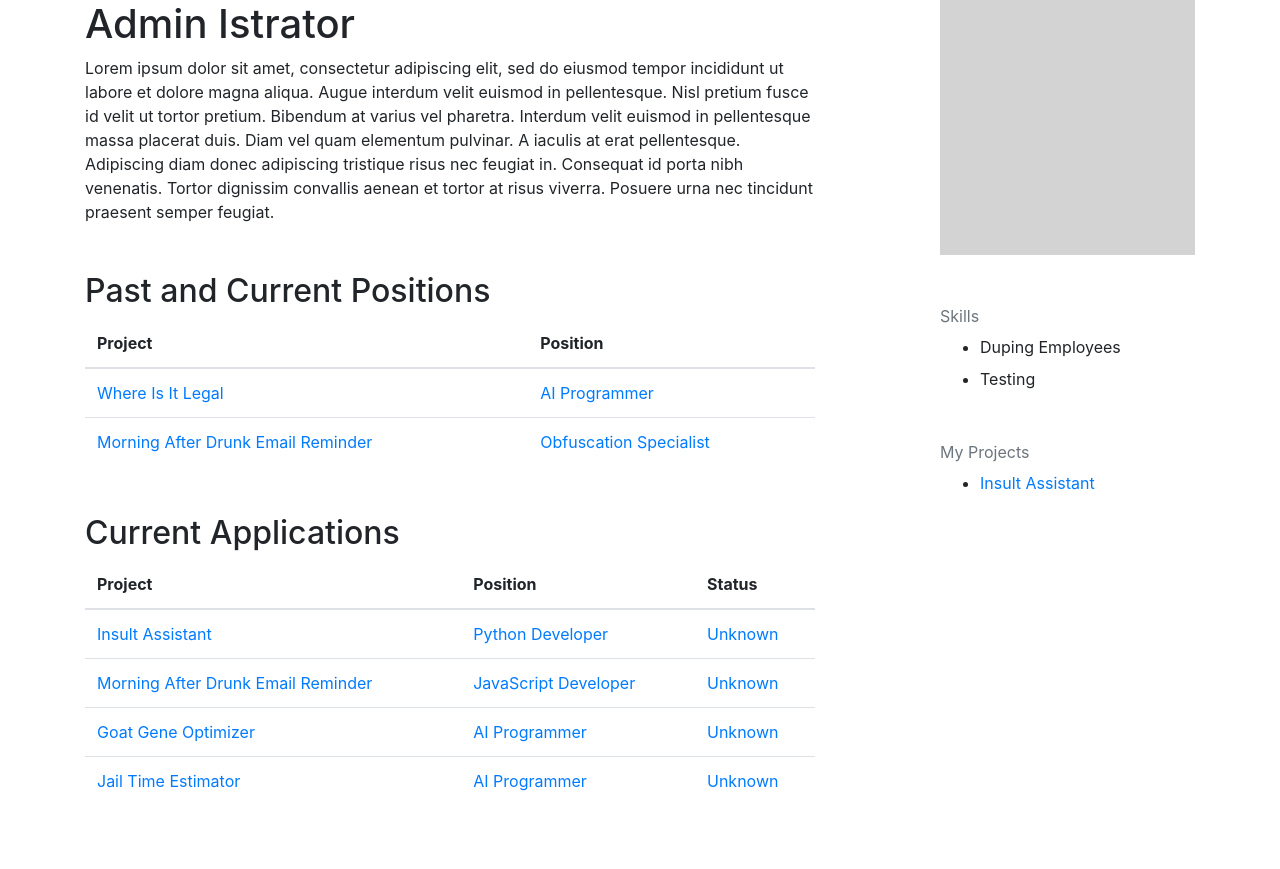
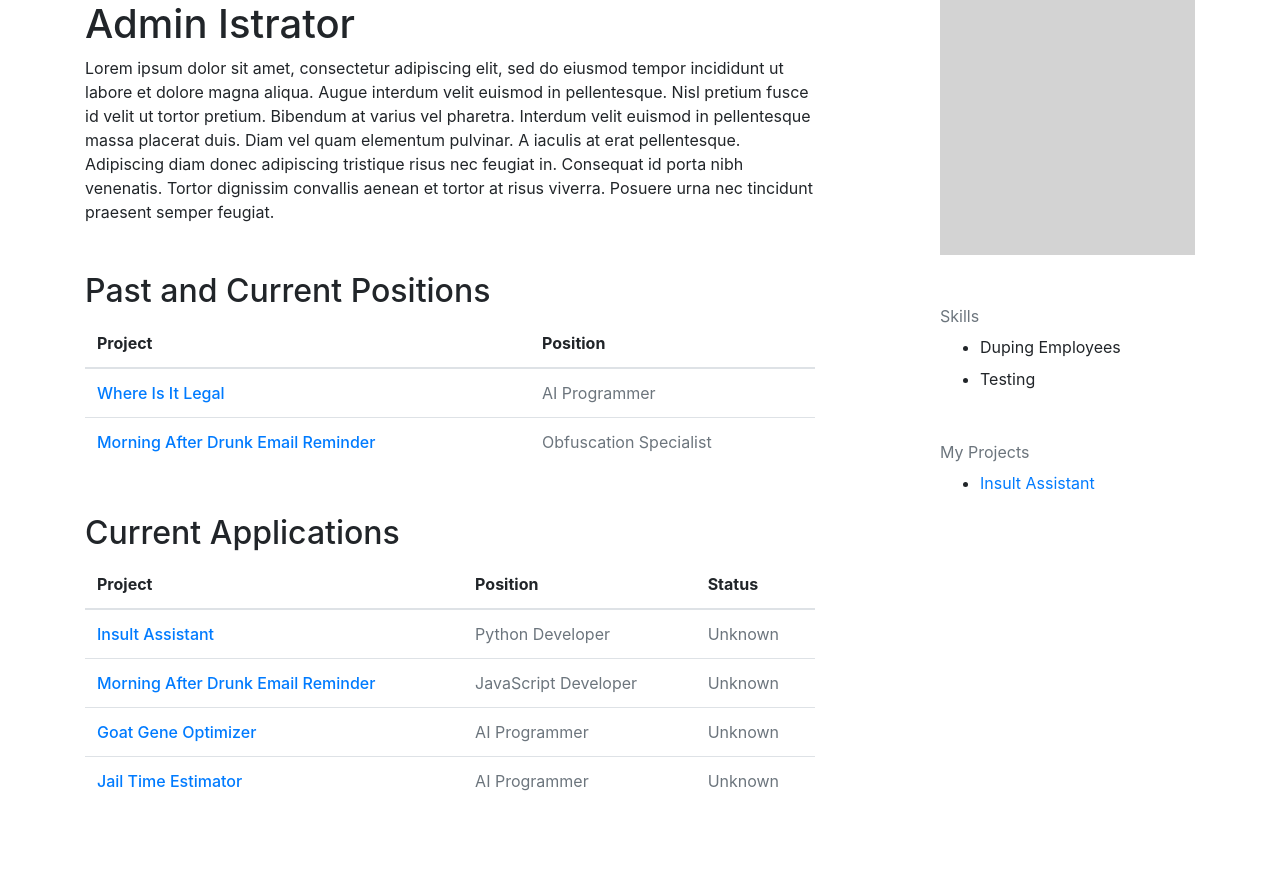
Before and after one commit to AndrewHawes/techdegree-project-12, a Django app: page /profile/ in a window 1280 px wide. Shown: the part 294-1163 px from the top of the page. Run offline with Django 3.2, Linux system fonts and the light colour scheme; a user stored in the database is signed in; data comes from the database, SQL or seed files in the repository; parts of the project's set-up code (start-up, migrations or seed data) failed here and were passed over; some libraries are stand-ins or nearby versions.

Commit message:
Update CSS

```diff
--- a/accounts/templates/accounts/profile.html
+++ b/accounts/templates/accounts/profile.html
@@ -56,8 +56,8 @@
                   <tbody>
                     {% for position in positions %}
                       <tr>
-                        <td><a href="{% url 'project' position.project.id %}">{{ position.project.title }}</a></td>
-                        <td><a href="{% url 'project' position.project.id %}">{{ position.title }}</a></td>
+                        <td><a href="{% url 'project' position.project.id %}" class="h6">{{ position.project.title }}</a></td>
+                        <td><a href="{% url 'project' position.project.id %}" class="text-muted">{{ position.title }}</a></td>
                       </tr>
                     {% endfor %}
                   </tbody>
@@ -81,14 +81,14 @@
               <tbody>
                 {% for application in profile.user.applications.all %}
                   <tr>
-                    <td><a href="{% url 'project' application.position.project.id %}">{{ application.position.project.title }}</a></td>
-                    <td><a href="{% url 'project' application.position.project.id %}">{{ application.position.title }}</a></td>
+                    <td><a href="{% url 'project' application.position.project.id %}" class="h6">{{ application.position.project.title }}</a></td>
+                    <td><a href="{% url 'project' application.position.project.id %}" class="text-muted">{{ application.position.title }}</a></td>
                     <td>{% if application.accepted %}
                         <a href="{% url 'project' application.position.project.id %}" class="btn btn-success">Accepted</a>
                       {% elif application.accepted == False %}
                         <a href="{% url 'project' application.position.project.id %}" class="btn btn-danger disabled">Rejected</a>
                       {% else %}
-                        <a href="{% url 'project' application.position.project.id %}">Unknown</a>
+                        <a href="{% url 'project' application.position.project.id %}" class="text-muted">Unknown</a>
                       {% endif %}</td>
                   </tr>
                 {% endfor %}
--- a/projects/templates/projects/partials/application_row.html
+++ b/projects/templates/projects/partials/application_row.html
@@ -1,7 +1,6 @@
 <td>
-  <a href="#" class="h4">{{ application.applicant.profile.display_name }}</a>
-  <a href="{% url 'project' application.position.project.id %}" class="d-block">{{ application.position.project }}</a>
-  <div class="title"></div>
+  <a href="#" class="h5">{{ application.applicant.profile.display_name }}</a>
+  <a href="{% url 'project' application.position.project.id %}" class="d-block">{{ application.position.project.title }}</a>
 </td>
 <td class="align-middle">
   <a href="#" class="text-muted">{{ application.position.title }}</a>
```
Also changed, not shown: templates/partials/main.html (+4 -4 lines), 3 other files.
